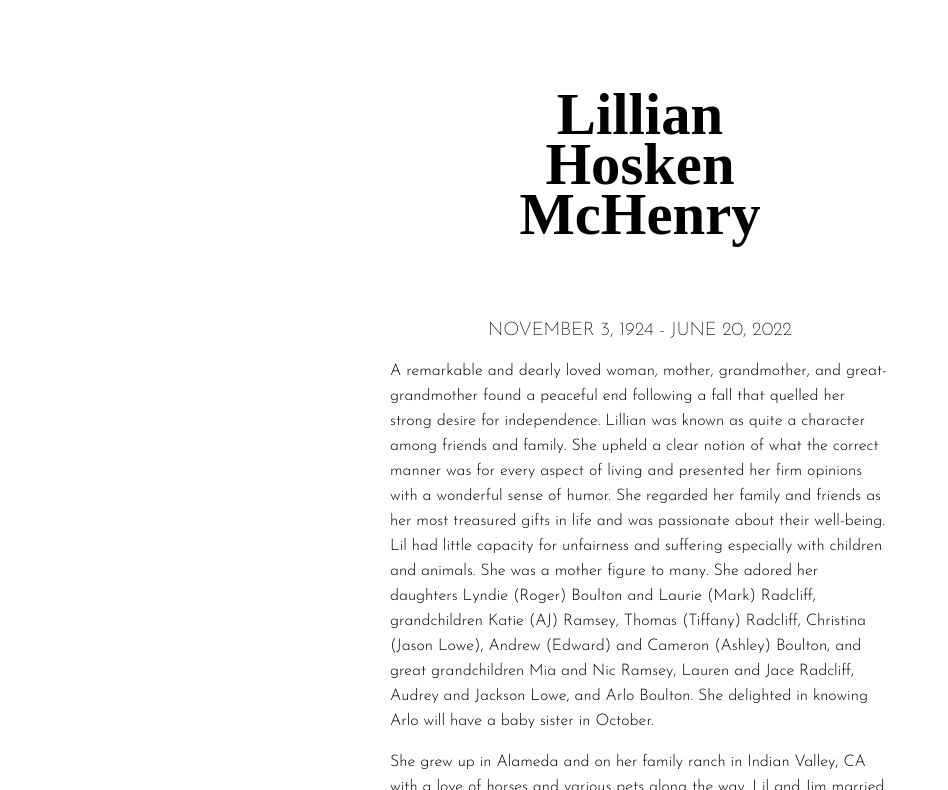
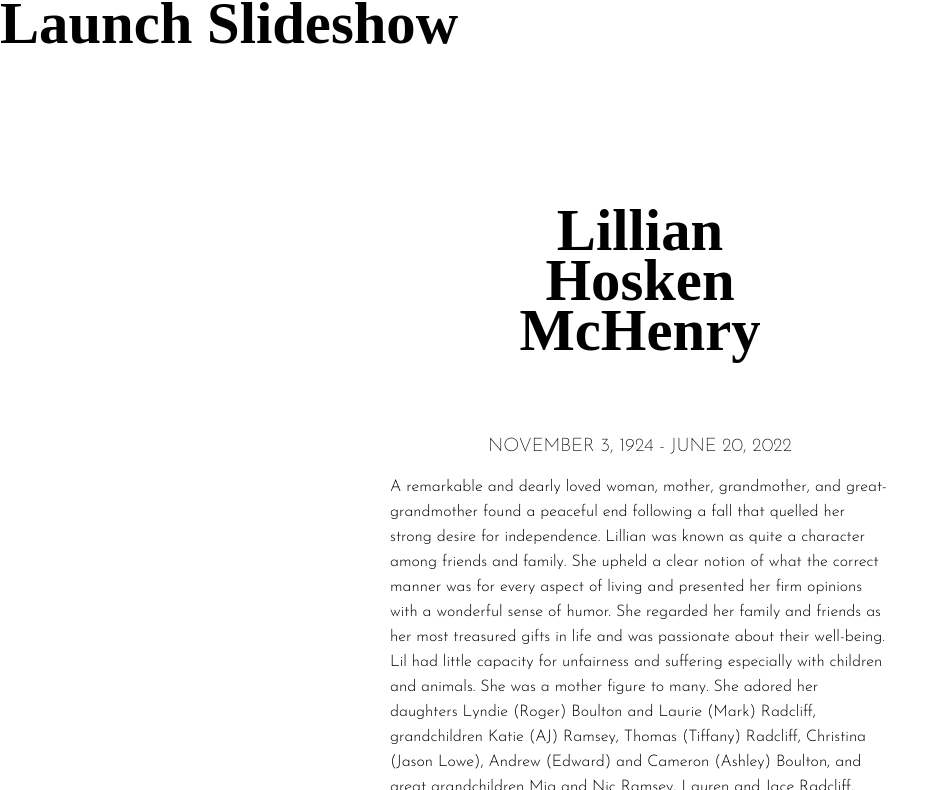
Before and after one commit to amandavalverde/celebratelilmchenry, a plain HTML site: page index.html in a window 1280 px wide. Shown: the part 1583-2373 px from the top of the page, without its empty margins (0-948 px from the left). Drawn offline with Linux system fonts and the light colour scheme; a web font is replaced by a local one.

Commit message:
Update index.html

```diff
--- a/index.html
+++ b/index.html
@@ -44,6 +44,7 @@
 
     <section>
         <a href="https://amandavalverde.github.io/celebratelilmchenry/slideshow.html"><img src="https://amandavalverde.github.io/celebratelilmchenry/001.jpg" id="portal"></a>
+        <h1>Launch Slideshow</h1>
     <section>
 
     <section id="obituary">
```
